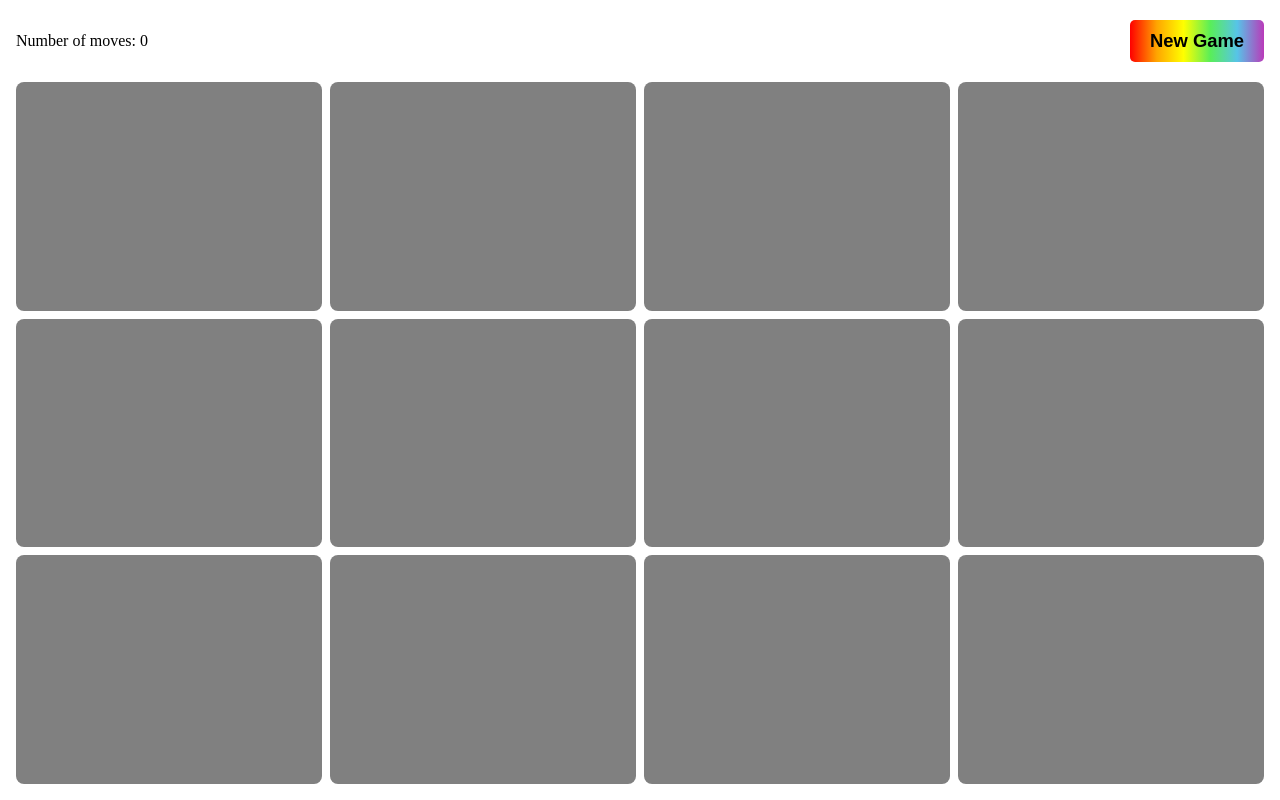
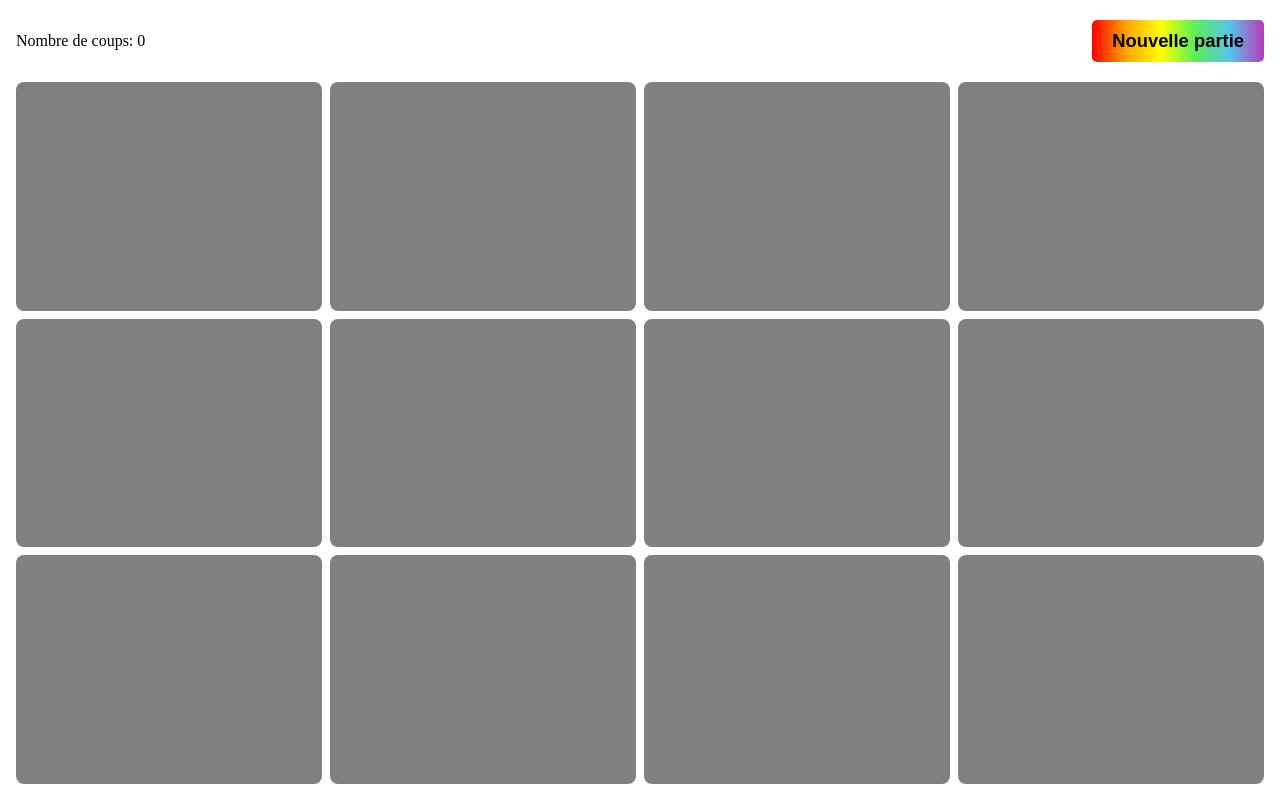
Before and after one commit to CamilleJennyLe/memory-rainbow, a React (Vite) app: page / in a window 1280 px wide. Built offline with nearby package versions, Linux system fonts and the light colour scheme.

Commit message:
wording fr

```diff
--- a/src/board/board.css
+++ b/src/board/board.css
@@ -78,12 +78,6 @@
     grid-template-columns: repeat(3, minmax(0, 1fr));
     grid-template-rows: repeat(4, minmax(0, 1fr));
   }
-  /* .overlay-content {
-    font-size: 1.75rem;
-  }
-  .overlay-content h1 {
-    font-size: 2.5rem;
-  } */
 }
 
 @media (max-width: 600px) {
--- a/src/board/board.tsx
+++ b/src/board/board.tsx
@@ -15,9 +15,9 @@ function Board() {
   return (
     <div className="container">
       <div className="actions">
-        <p>Number of moves: {numberOfMoves}</p>
+        <p>Nombre de coups: {numberOfMoves}</p>
         <button className="new-game-button" onClick={newGame}>
-          New Game
+          Nouvelle partie
         </button>
       </div>
       <div className="memory-board">
```
